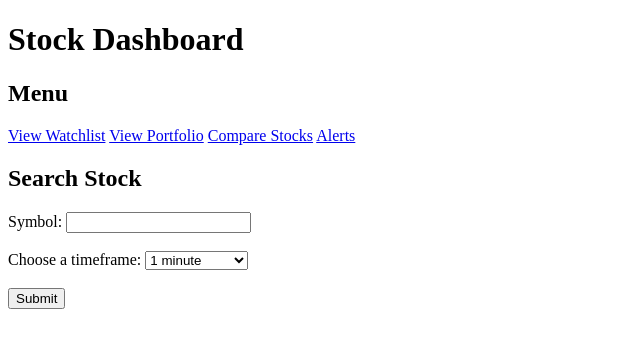
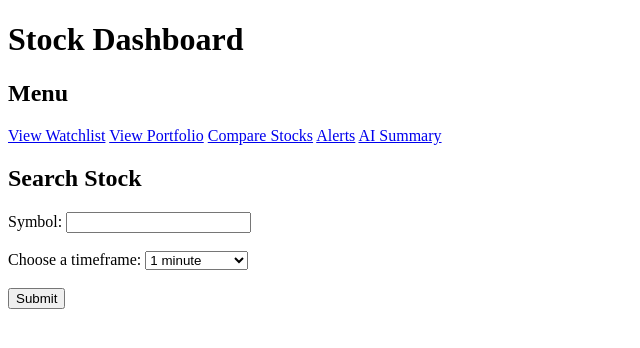
Before and after one commit to stefandobra/03_stock_dashboard, a Flask app: page / in a window 1280 px wide. Shown: the top 348 px of the page, without its empty margins (0-640 px from the left). Run offline with Flask 3, Linux system fonts and the light colour scheme.

Commit message:
Add AI Summary link to nav on all pages

```diff
--- a/templates/alerts.html
+++ b/templates/alerts.html
@@ -13,6 +13,7 @@
         <a href="/watchlist">View Watchlist</a>
         <a href="/portfolio">View Portfolio</a>
         <a href="/compare">Compare Stocks</a>
+        <a href="/ai_summary">AI Summary</a>
     </nav>
     <br>
 
--- a/templates/compare.html
+++ b/templates/compare.html
@@ -13,6 +13,7 @@
         <a href="/watchlist">View Watchlist</a>
         <a href="/portfolio">View Portfolio</a>
         <a href="/alerts">Alerts</a>
+        <a href="/ai_summary">AI Summary</a>
     </nav>
     <br>
 
--- a/templates/index.html
+++ b/templates/index.html
@@ -10,6 +10,7 @@
     <a href="/portfolio">View Portfolio</a>
     <a href="/compare">Compare Stocks</a>
     <a href="/alerts">Alerts</a>
+    <a href="/ai_summary">AI Summary</a>
 </nav>
 
 <h2>Search Stock</h2>
--- a/templates/portfolio.html
+++ b/templates/portfolio.html
@@ -13,6 +13,7 @@
         <a href="/watchlist">View Watchlist</a>
         <a href="/compare">Compare Stocks</a>
         <a href="/alerts">Alerts</a>
+        <a href="/ai_summary">AI Summary</a>
     </nav>
     <br>
 
--- a/templates/watchlist.html
+++ b/templates/watchlist.html
@@ -13,6 +13,7 @@
         <a href="/portfolio">View Portfolio</a>
         <a href="/compare">Compare Stocks</a>
         <a href="/alerts">Alerts</a>
+        <a href="/ai_summary">AI Summary</a>
     </nav>
 
     <br>
```
